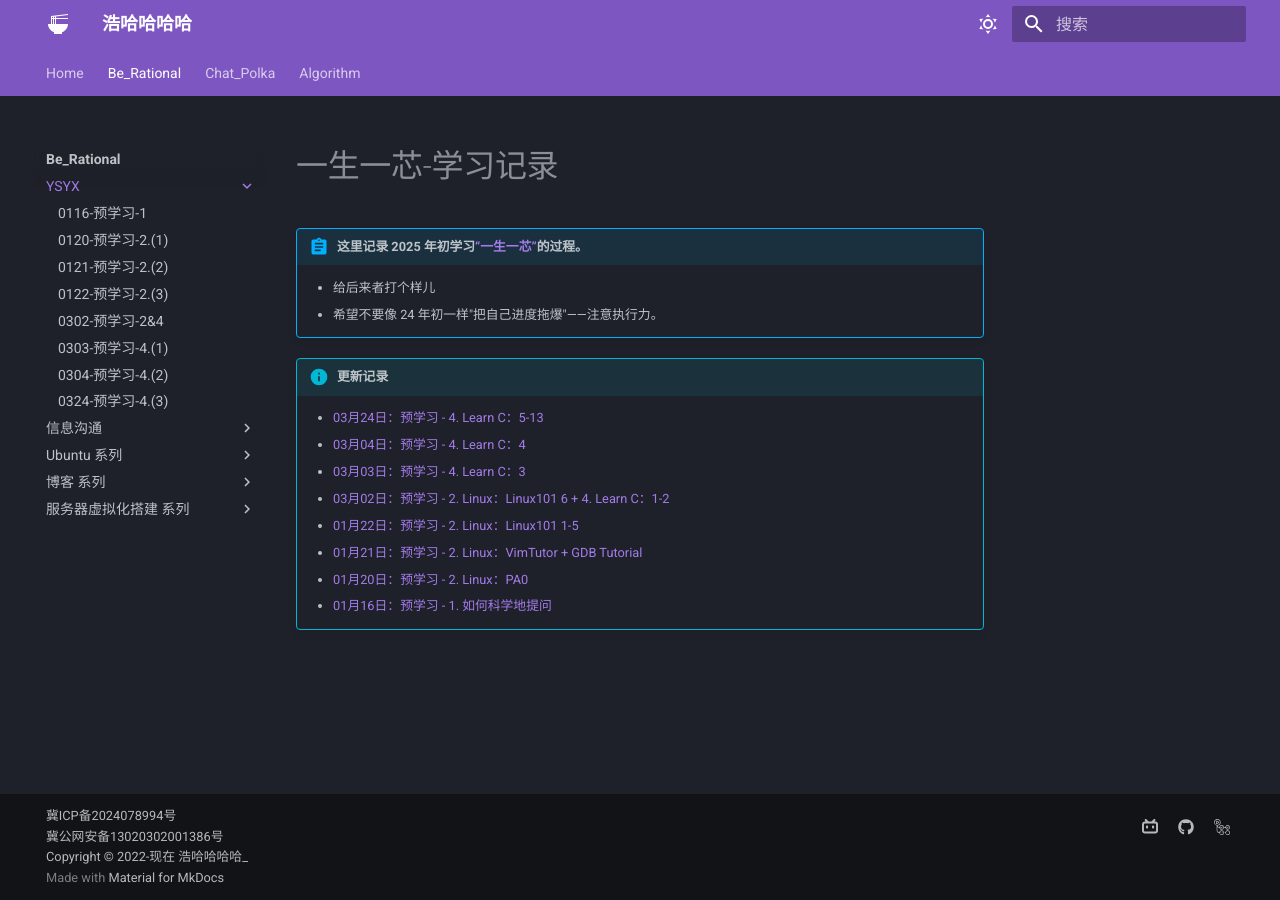
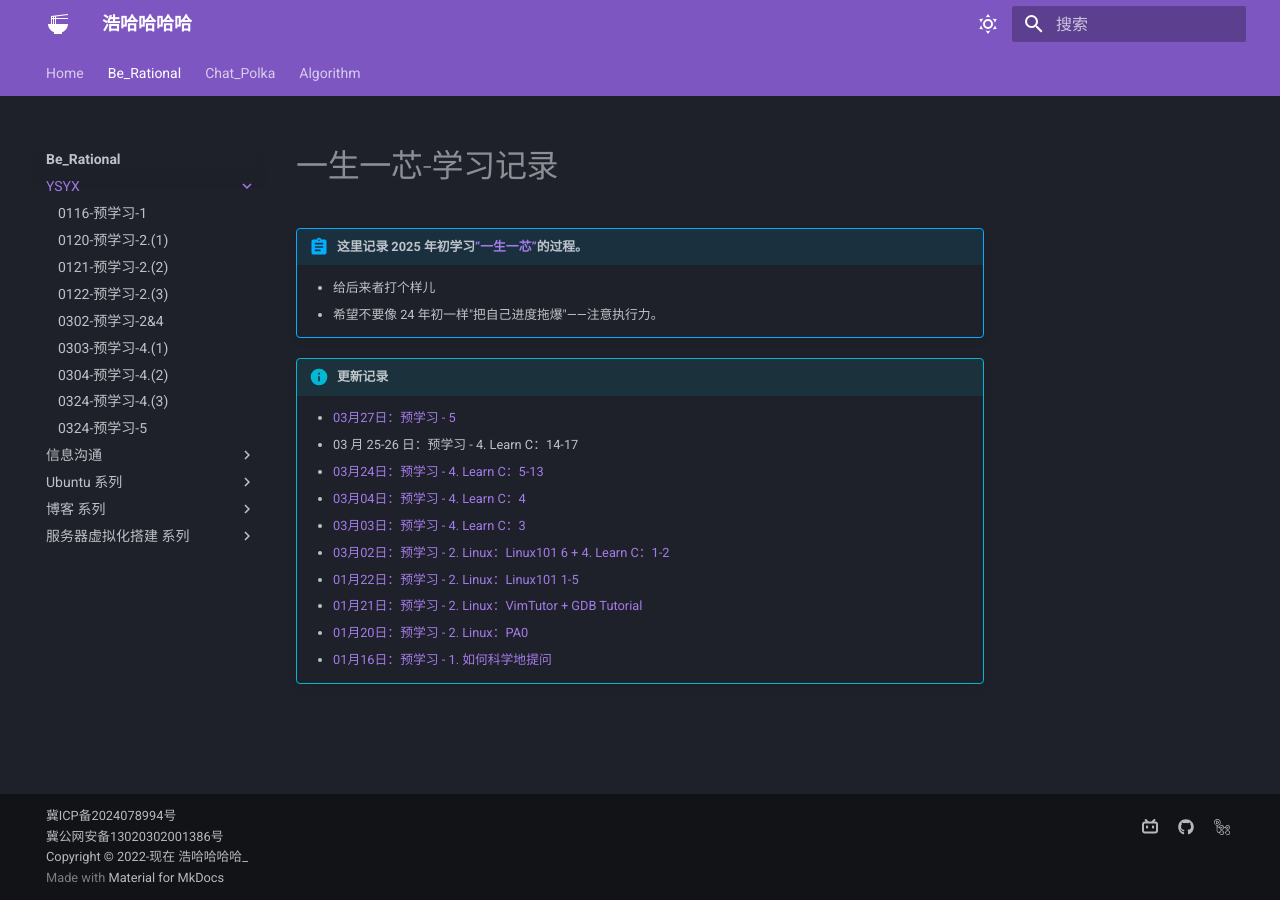
Before and after one commit to Haohahahaha/cs, an MkDocs documentation site: the page built from docs/ysyx/index.md, in a window 1280 px wide. Built offline with MkDocs 1.6.1 and Material for MkDocs 9.7.7, drawn with Linux system fonts in a browser that asks for light colours.

Commit message:
2025-03-27_15:57:31 update

```diff
--- a/docs/ysyx/index.md
+++ b/docs/ysyx/index.md
@@ -7,6 +7,8 @@
 
 !!! info "更新记录"
 
+    - [03月27日：预学习 - 5](https://cs.haohaha.cn/ysyx/0327/log/)
+    - 03 月 25-26 日：预学习 - 4. Learn C：14-17
     - [03月24日：预学习 - 4. Learn C：5-13](https://cs.haohaha.cn/ysyx/0324/log/)
     - [03月04日：预学习 - 4. Learn C：4](https://cs.haohaha.cn/ysyx/0303/log/)
     - [03月03日：预学习 - 4. Learn C：3](https://cs.haohaha.cn/ysyx/0303/log/)
--- a/mkdocs.yml
+++ b/mkdocs.yml
@@ -52,6 +52,7 @@ nav:
       - 0303-预学习-4.(1): ysyx/0303/log.md
       - 0304-预学习-4.(2): ysyx/0304/log.md
       - 0324-预学习-4.(3): ysyx/0324/log.md
+      - 0324-预学习-5: ysyx/0327/log.md
     - 信息沟通:
       - 信息的编解码能力: greenhand/de-en-code/de-en-code-info.md
       - 提问の二三事: greenhand/ask-question-zbt/ask-zbt.md
```
